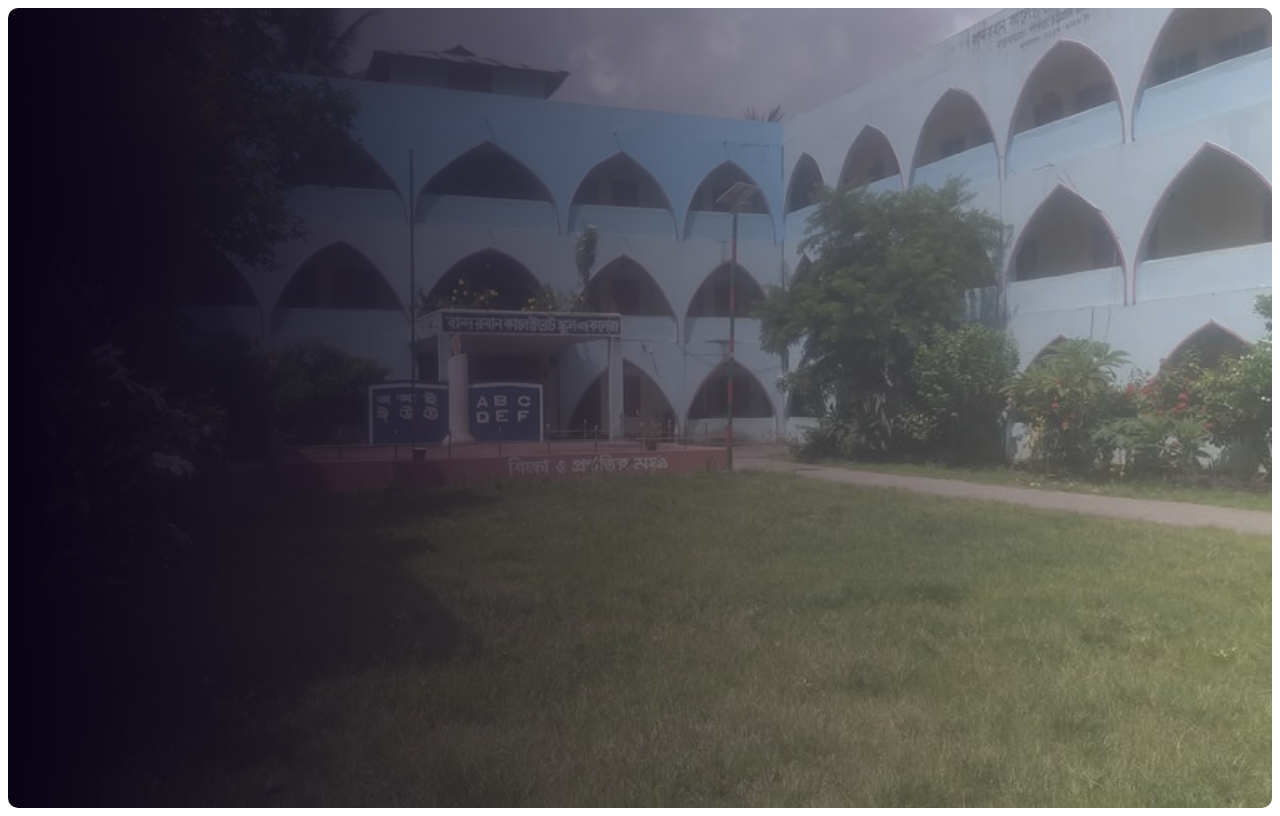
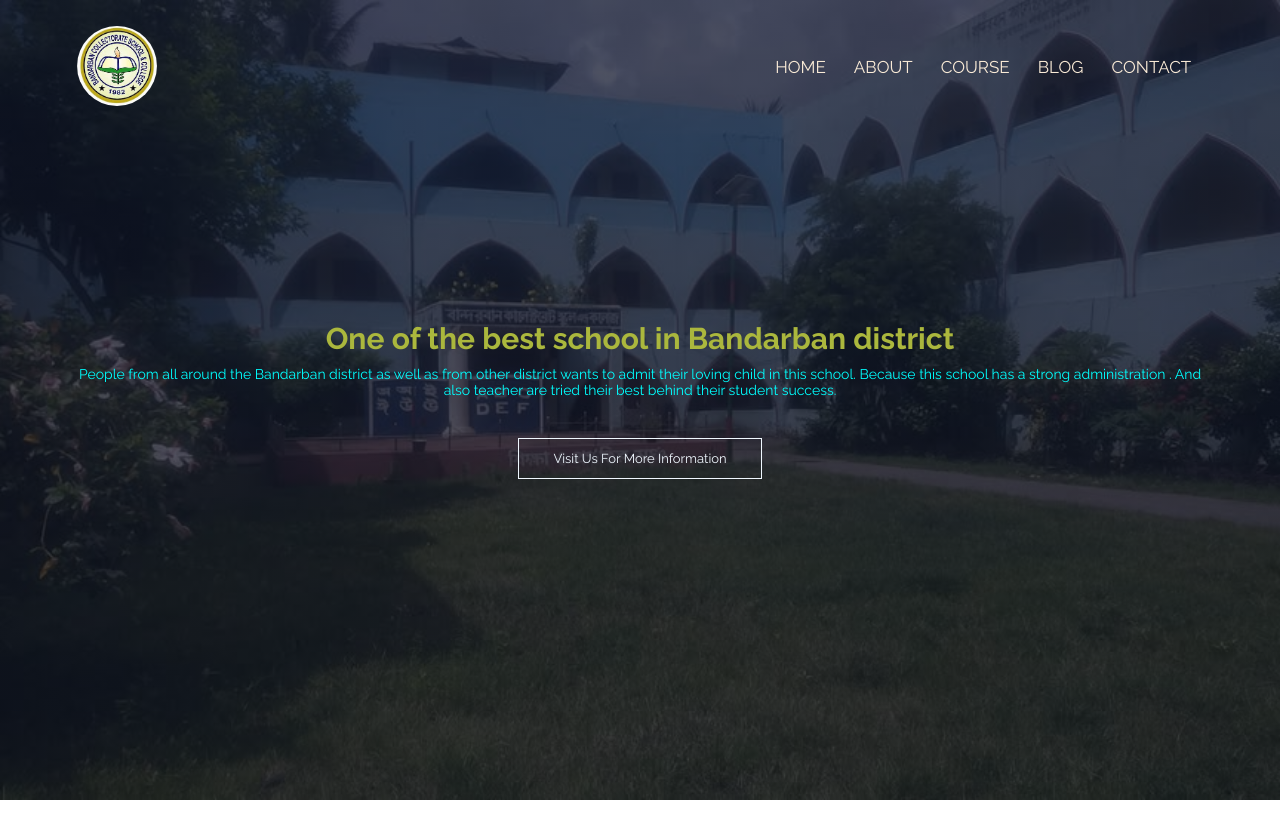
Before and after one commit to ChiranjithChkz/school-website, a plain HTML site: page index.html in a window 1280 px wide. Drawn offline with Linux system fonts and the light colour scheme; files that its build step writes are made by us from their sources.

Commit message:
added an index.html file completed front page

```diff
--- a/index.html
+++ b/index.html
@@ -5,21 +5,32 @@
     <meta name="viewport" content="width=device-width, initial-scale=1.0">
     <title>School website</title>
     <link rel="stylesheet" href="styles/index.css">
-</head>
+     <link rel="preconnect" href="https://fonts.googleapis.com">
+<link rel="preconnect" href="https://fonts.gstatic.com" crossorigin>
+<link href="https://fonts.googleapis.com/css2?family=Inter:ital,opsz,wght@0,14..32,100..900;1,14..32,100..900&family=Merriweather:ital,opsz,wght@0,18..144,300..900;1,18..144,300..900&family=Raleway:ital,wght@0,100..900;1,100..900&display=swap" rel="stylesheet">
+    <link rel="stylesheet" href="index.css">
 <body>
-    <header>
-        <section class="home-page">
-              <div class="">
+     <section class="header">
+        <nav>
+            <a href="index.html"><img class="logo-icon" src="images/school-logo.jpg" alt=""></a>
+            <div class="nav-links">
+                <ul>
+                    <li><a href="">HOME</a></li>
+                    <li><a href="">ABOUT</a></li>
+                    <li><a href="">COURSE</a></li>
+                    <li><a href="">BLOG</a></li>
+                    <li><a href="">CONTACT</a></li>
+                </ul>
+            </div>
+        </nav>
+         <div class="text-box">
+            <h1>One of the best <b>school</b> in Bandarban district</h1>
+            <p>People from all around the Bandarban district as well as from other district wants to admit their loving child in this school. Because this school has a strong administration . And also teacher are tried their best behind their student success.</p>
+            <a href="" class="visit-more-btn">Visit Us For More Information</a>
+         </div>
+     </section>
 
-              </div>
-        </section>
 
-    </header>
-    <main>
 
-    </main>
-    <footer>
-
-    </footer>
 </body>
 </html>
--- a/styles/index.css
+++ b/styles/index.css
@@ -1,14 +1,90 @@
-/* *{
+body{
+     font-family: "Raleway", sans-serif;
+  font-optical-sizing: auto;
+  font-style: normal;
+}
+*{
     margin: 0;
     padding: 0;
-} */
-.home-page{
-    height: 100vh;
+}
+.header{
+    min-height: 100vh;
     width: 100%;
-    background-image: linear-gradient(to right, rgb(9, 3, 20), rgba(214, 210, 222,0.27)), url(../images/school-picture.png);                                         /* linear-gradian a color a 4ta number dite hobe */
-    background-repeat: no-repeat;
+    background-image: linear-gradient(rgba(4,9,30,0.7), rgba(4,9,30,0.7)), url(../images/school-picture.png);
     background-position: center;
     background-size: cover;
-    border-radius: 10px;
     position: relative;
 }
+nav{
+    display: flex;
+    padding: 2% 6%;
+    justify-content: space-between;
+    align-items: center;
+}
+nav img{
+    border-radius : 50%;
+    width: 80px;
+    height: 80px;
+}
+.nav-links{
+    flex: 1;
+    text-align: right;
+}
+.nav-links ul li{
+    list-style: none;
+    display: inline-block;
+    padding: 8px 12px;
+    position: relative;
+}
+.nav-links ul li a{
+    color: antiquewhite;
+    text-decoration: none;
+    font-size: 17px;
+
+}
+.nav-links ul li::after{
+    content: '';
+    width: 0%;
+    height: 2px;
+    background: red;
+    display: block;
+    margin: auto;
+   transition: 0.5s ease;
+}
+.nav-links ul li:hover::after{
+    width: 100%;
+}
+.text-box{
+    width: 90%;
+    color: rgb(171, 183, 61);
+    position: absolute;
+    top: 50%;
+    left: 50%;
+    transform: translate(-50%, -50%);
+    text-align: center;
+}
+.text-box h1{
+    font-size: 30px;
+}
+.text-box p{
+    margin: 10px 0 40px;
+    font-size: 14px;
+    color: aqua;
+}
+.visit-more-btn{
+    display: inline-block;
+    text-decoration: none;
+    color: aliceblue;
+    border: 1px solid aliceblue;
+    padding: 12px 34px;
+    font-size: 13px;
+    background: transparent;
+    position: relative;
+    cursor: pointer;
+    transition: 0.5s ease;
+}
+.visit-more-btn:hover{
+    border: 1px solid brown;
+    background-color: brown;
+    color: rgb(193, 159, 159);
+}
```
